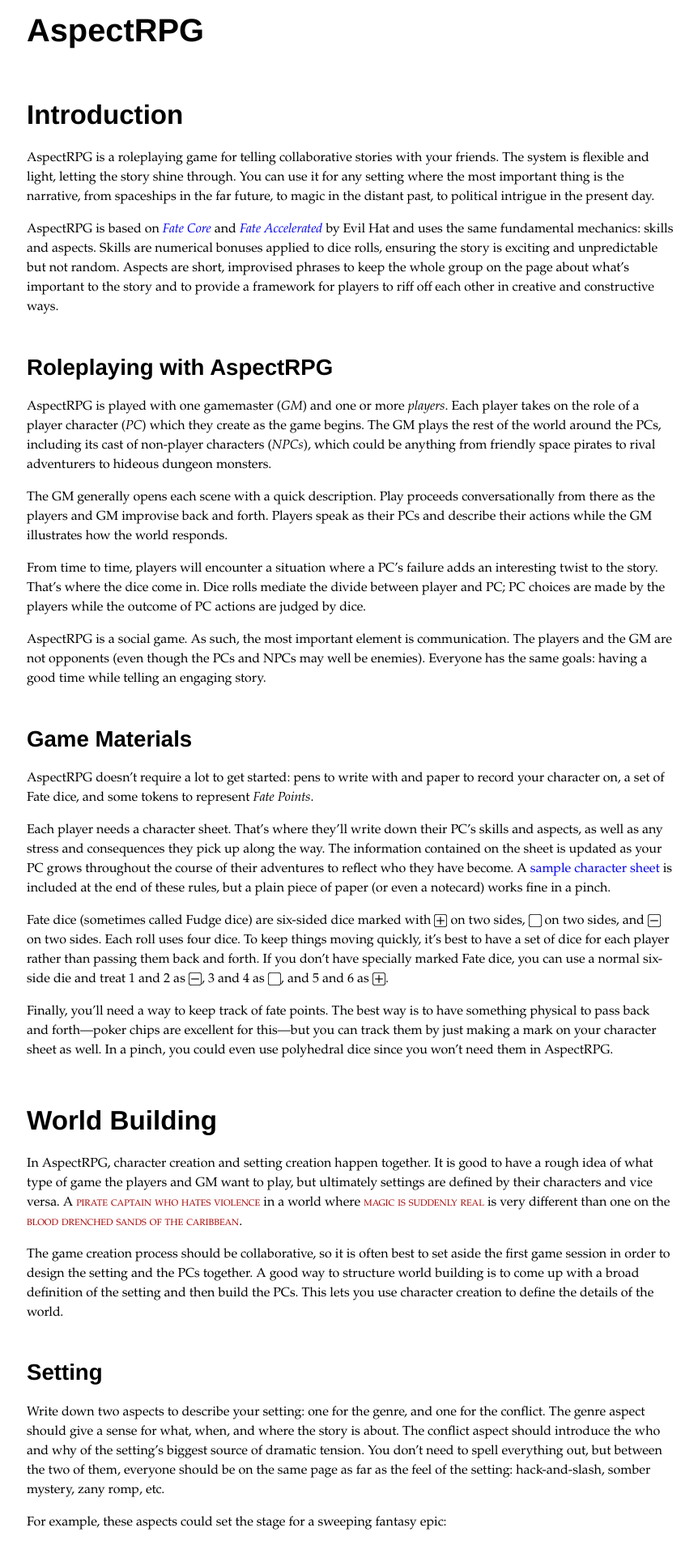
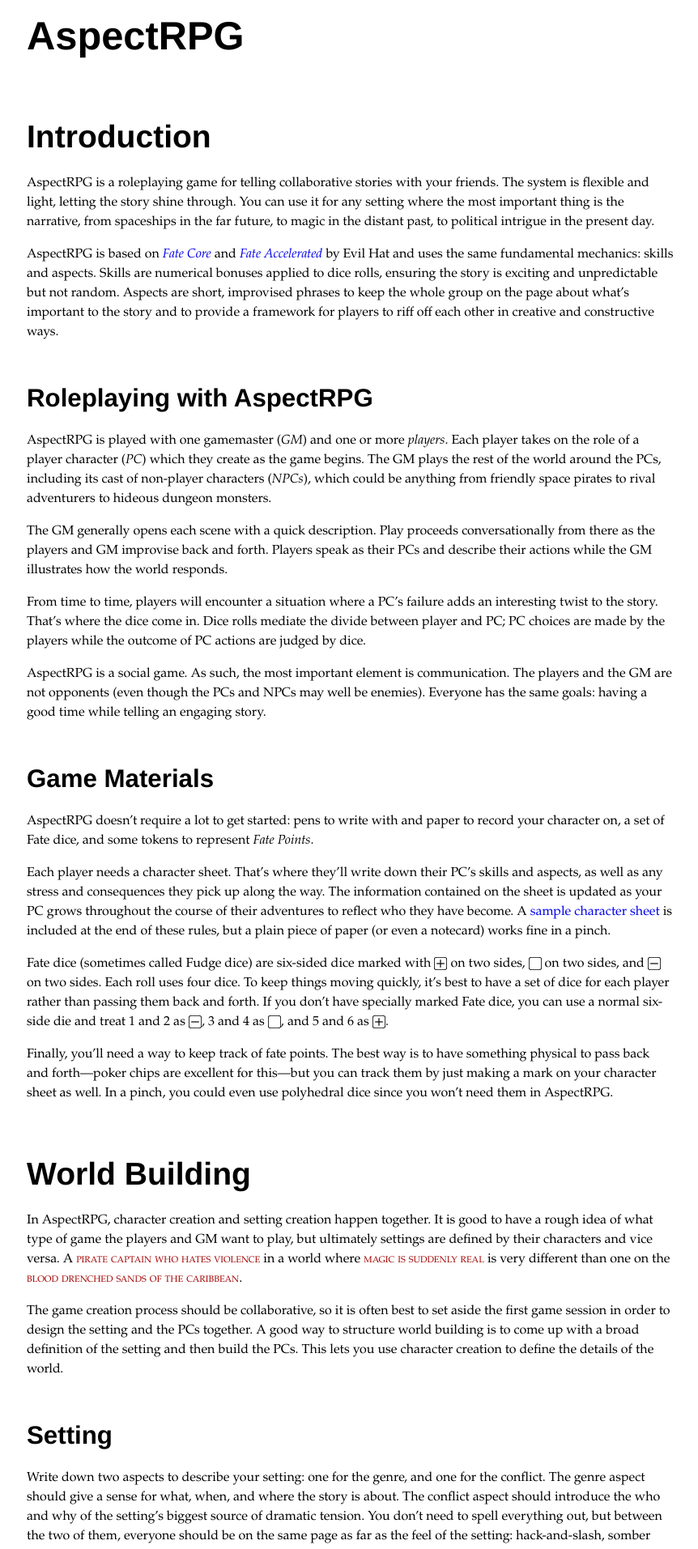
Before and after one commit to MiniFate/MiniFate, a Jekyll site: the page built from index.md, in a window 1280 px wide. Shown: the top 1913 px of the page at 81% size, without its empty margins (207-1069 px from the left). Built offline with Jekyll 4.4.1, drawn with Linux system fonts in a browser that asks for light colours.

Commit message:
Increase type scale

```diff
--- a/assets/_sass/main.scss
+++ b/assets/_sass/main.scss
@@ -33,7 +33,7 @@ $text-base-size: 1rem;
 
 // Type Scale
 // Note: pow(..., 0) is just $text-base-size, which is already defined
-$text-scale-ratio: 1.2;
+$text-scale-ratio: 1.25;
 $text-xs:   $text-base-size * pow($text-scale-ratio, -2);
 $text-sm:   $text-base-size * pow($text-scale-ratio, -1);
 $text-md:   $text-base-size * pow($text-scale-ratio, 1);
```
